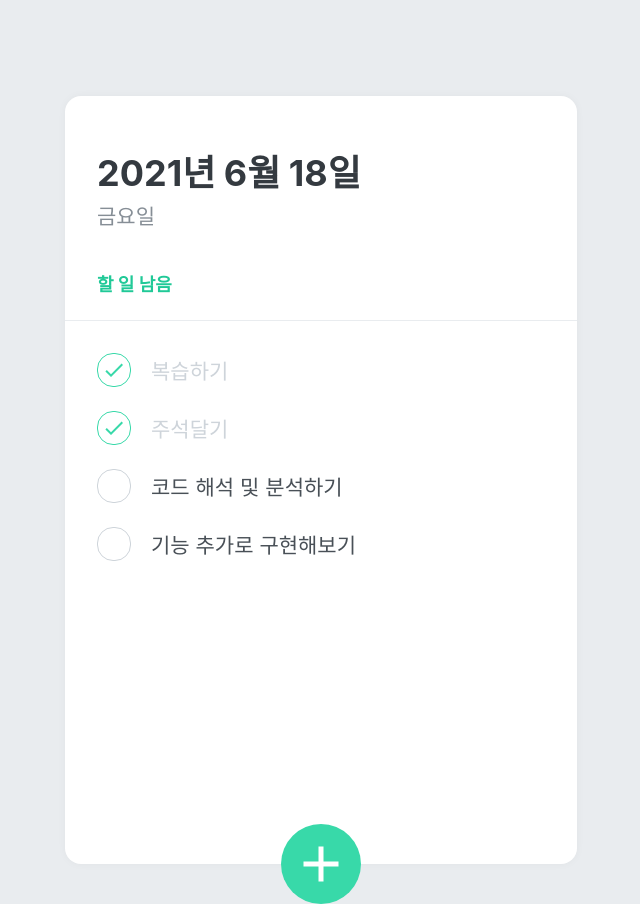
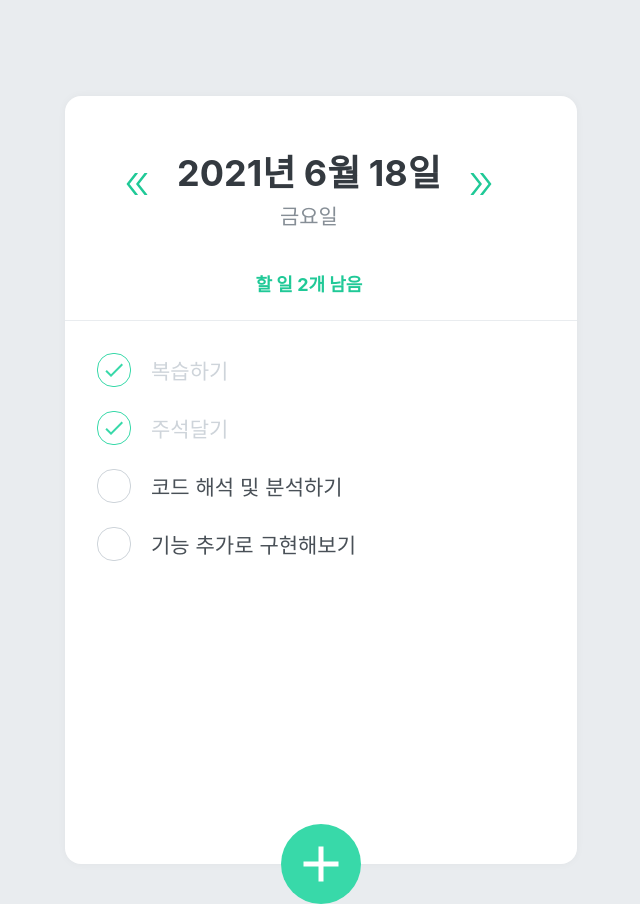
Before and after one commit to hoyeon96/Todolist, a React (Create React App) app: page /TodoPage in a window 1280 px wide. Shown: the whole page, without its empty margins (319-959 px from the left). Built offline with nearby package versions, Linux system fonts and the light colour scheme.

Commit message:
남아있는 할일 개수 안나오는 것 수정작업

```diff
--- a/src/components/TodoHead.js
+++ b/src/components/TodoHead.js
@@ -1,13 +1,16 @@
 import React from 'react';
 import styled from 'styled-components';
 import { useTodoState } from './TodoContext';
+import {AiOutlineDoubleLeft, AiOutlineDoubleRight} from 'react-icons/ai';
 
 const TodoHeadBlock = styled.div`
+    display: flex;
     padding-top : 48px;
     padding-left : 32px;
     padding-right : 32px;
     padding-bottom : 24px;
     border-bottom : 1px solid #e9ecef;
+    text-align : center;
     h1 {
         margin : 0;
         font-size : 36px;
@@ -25,10 +28,16 @@ const TodoHeadBlock = styled.div`
         font-weight : bold;
     }
 `;
-function TodoHead({count}){
+
+const ButtonBlock = styled.div`
+        padding: 24px;
+        font-size : 32px;
+        color: #20c997;
+`;
+
+function TodoHead(){
     const todos = useTodoState();
     console.log(todos);
-
     const today = new Date();
     const dateString = today.toLocaleDateString('ko-KR', {
         year: 'numeric',
@@ -37,12 +46,20 @@ function TodoHead({count}){
     });
 
     const dayName = today.toLocaleDateString('ko-KR', { weekday: 'long' });
-
+    const count = todos.filter(todo => !todo.done).length;
     return(
         <TodoHeadBlock>
-            <h1> {dateString} </h1>
-            <div className="day"> {dayName} </div>
-            <div className="tasks-left"> 할 일 {count} 남음 </div>
+            <ButtonBlock>
+                <AiOutlineDoubleLeft />
+            </ButtonBlock>
+            <div>
+                <h1> {dateString} </h1>
+                <div className="day"> {dayName} </div>
+                <div className="tasks-left"> 할 일 {count}개 남음 </div>
+            </div>
+            <ButtonBlock>
+                <AiOutlineDoubleRight />
+            </ButtonBlock>
         </TodoHeadBlock>
     )
 }
--- a/src/pages/TodoPage.js
+++ b/src/pages/TodoPage.js
@@ -13,7 +13,7 @@ body{
 }
 `;
 
-class TodoPage extends Component {
+export default class TodoPage extends Component {
   constructor(props) {
     super(props);
     console.log(props);
@@ -32,5 +32,3 @@ class TodoPage extends Component {
     )
   }
 }
-
-export default TodoPage;
```
